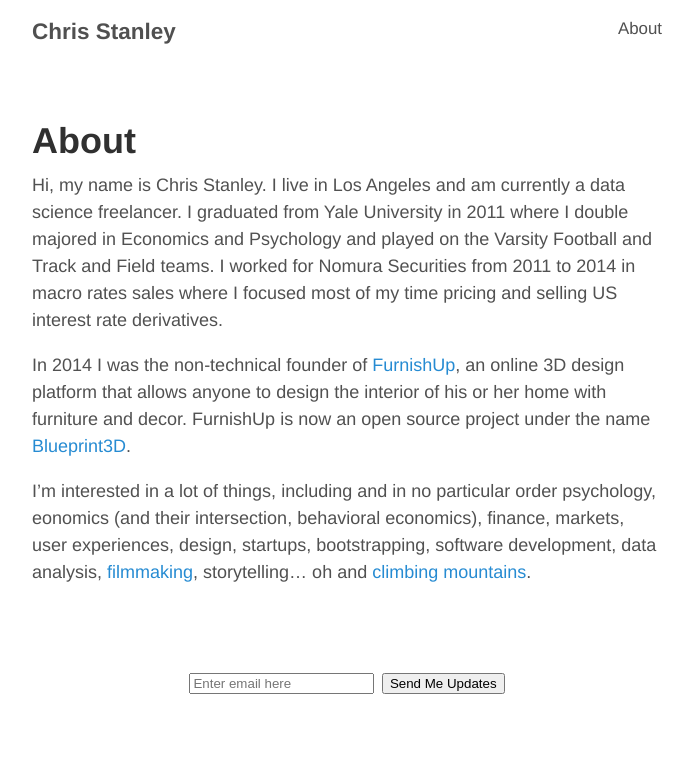
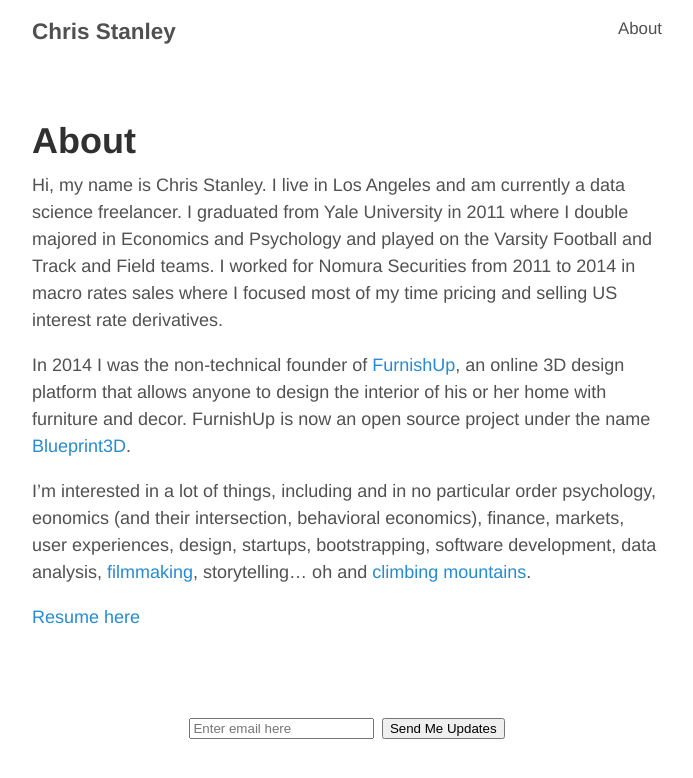
Before and after one commit to stanleychris2/home, a Jekyll site: the page built from about.md, in a window 1280 px wide. Shown: the top 778 px of the page, without its empty margins (293-986 px from the left). Built offline with Jekyll 4.4.1, drawn with Linux system fonts in a browser that asks for light colours.

Commit message:
added resume link

```diff
--- a/about.md
+++ b/about.md
@@ -9,3 +9,5 @@ Hi, my name is Chris Stanley. I live in Los Angeles and am currently a data scie
 In 2014 I was the non-technical founder of [FurnishUp](http://www.furnishup.com/), an online 3D design platform that allows anyone to design the interior of his or her home with furniture and decor. FurnishUp is now an open source project under the name [Blueprint3D](https://github.com/furnishup/blueprint3d).
 
 I’m interested in a lot of things, including and in no particular order psychology, eonomics (and their intersection, behavioral economics), finance, markets, user experiences, design, startups, bootstrapping, software development, data analysis, [filmmaking](https://vimeo.com/user16553597), storytelling… oh and [climbing mountains](https://www.youtube.com/watch?v=45giRi5F3Ng).
+
+[Resume here](http://stanleychris2.github.io/home/resume/0)
```
